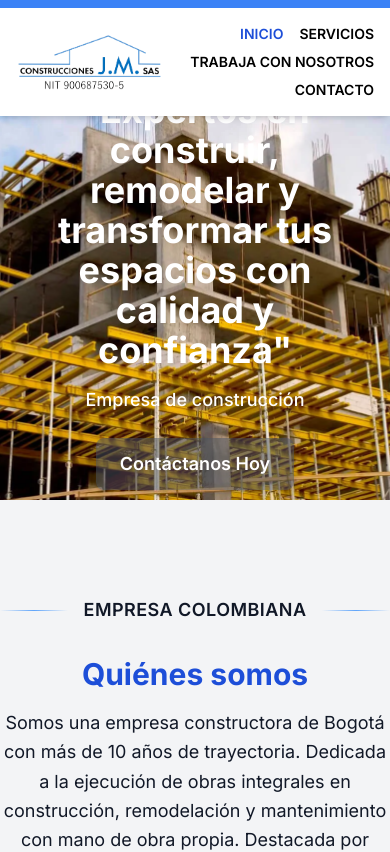
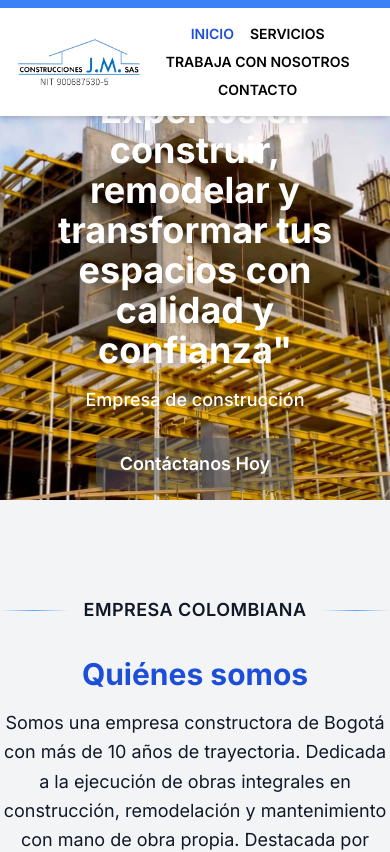
Before and after one commit to so-fivs/pagina-contacto, a Next.js app: page / in a window 390 px wide. Shown: the top 852 px of the page. Built offline with nearby package versions, Linux system fonts and the light colour scheme.

Commit message:
Update navbar.tsx

```diff
--- a/components/navbar.tsx
+++ b/components/navbar.tsx
@@ -17,17 +17,17 @@ const Header = () => {
       <div className="bg-blue-500 h-2 w-full" />
 
       <div className="max-w-7xl mx-auto flex justify-between items-center py-4 px-4 sm:px-6 md:px-8 overflow-x-auto">
-        {/* Logo a la izquierda */}
+        {/* Logo a la izquierda con tamaño ajustable en móviles */}
         <Link href="/" className="flex-shrink-0">
           <img
             src="/images/nitcorregido.png"
             alt="Logo"
-            className="h-14 sm:h-16 w-auto cursor-pointer"
+            className="h-12 sm:h-14 md:h-16 w-auto cursor-pointer"
           />
         </Link>
 
         {/* Navegación a la derecha */}
-        <nav className="flex flex-wrap justify-end gap-x-4 gap-y-2 max-w-full overflow-x-auto">
+        <nav className="flex flex-wrap justify-center sm:justify-end gap-x-4 gap-y-2 max-w-full overflow-x-auto">
           <Link href="/" className={linkClasses("/")}>
             Inicio
           </Link>
```
